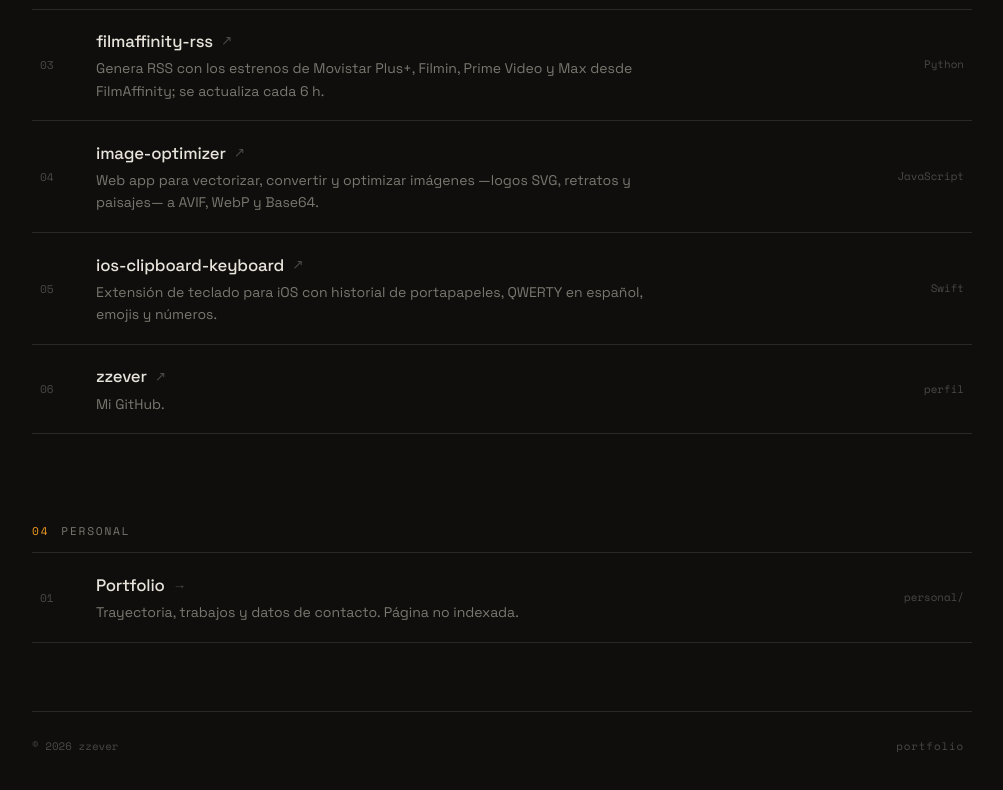
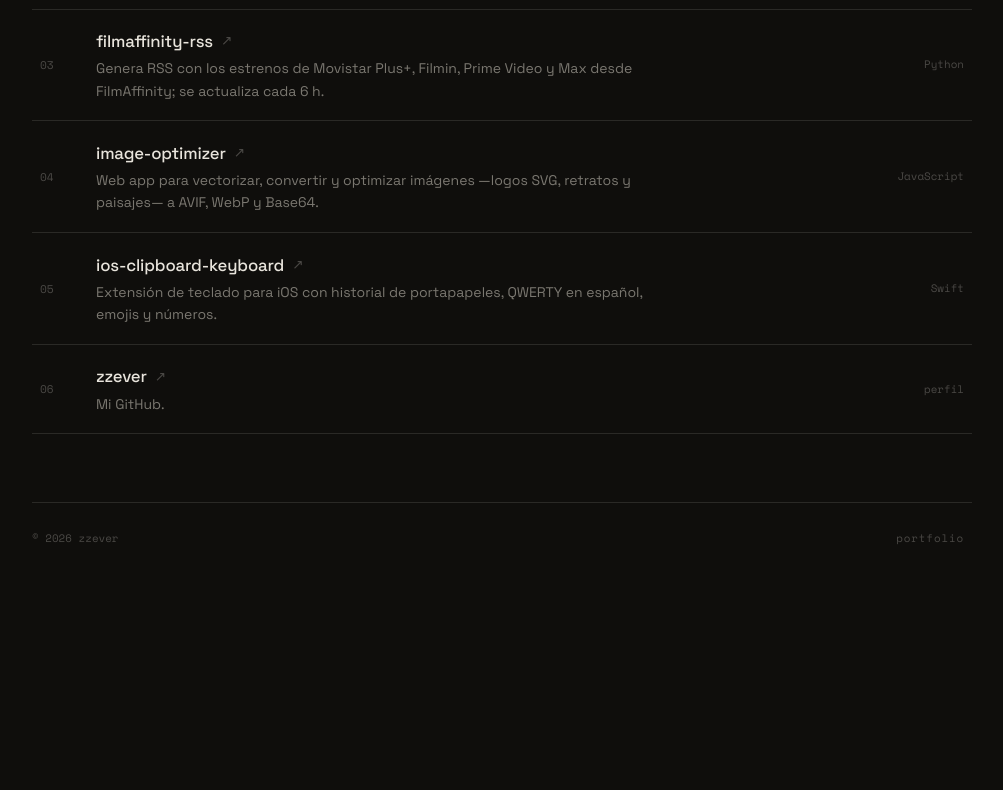
Before and after one commit to zzever/zzever.github.io, a plain HTML site: page index.html in a window 1280 px wide. Shown: the part 831-1621 px from the top of the page, without its empty margins (138-1141 px from the left). After the commit the page ends 1421 px from the top, so only its background shows below. Drawn offline with nearby package versions, Linux system fonts and the light colour scheme.

Commit message:
Remove personal section from index.html
Removed the personal section from the index.html file.

```diff
--- a/index.html
+++ b/index.html
@@ -329,21 +329,6 @@
       </ul>
     </section>
 
-    <section aria-labelledby="personal">
-      <h2 id="personal"><span class="idx">04</span> Personal</h2>
-      <ul class="dir">
-        <li>
-          <a class="row" href="./personal/">
-            <span class="num">01</span>
-            <span>
-              <span class="title">Portfolio <span class="arrow" aria-hidden="true">&#8594;</span></span>
-              <span class="desc">Trayectoria, trabajos y datos de contacto. Página no indexada.</span>
-            </span>
-            <span class="meta">personal/</span>
-          </a>
-        </li>
-      </ul>
-    </section>
 
     <footer>
       <span>&copy; 2026 zzever</span>
```
